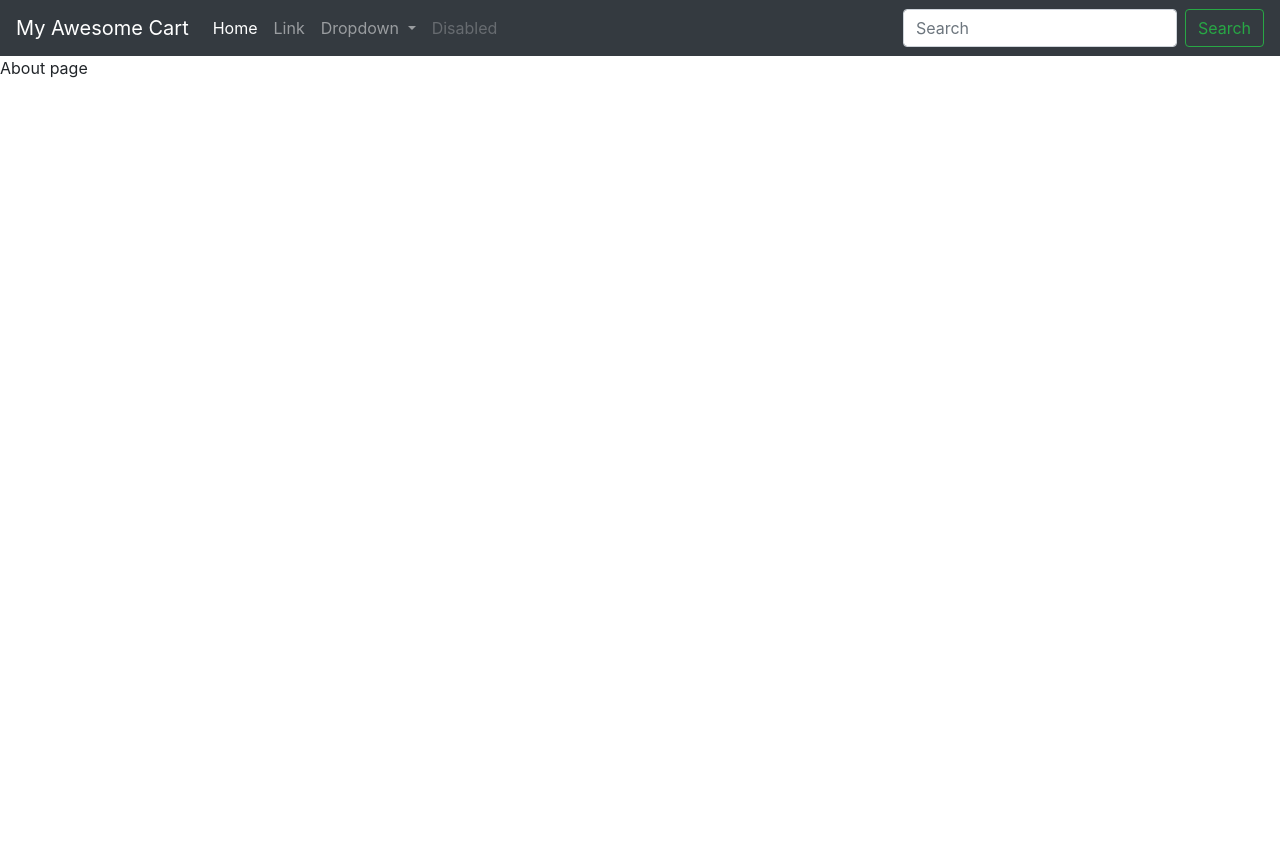
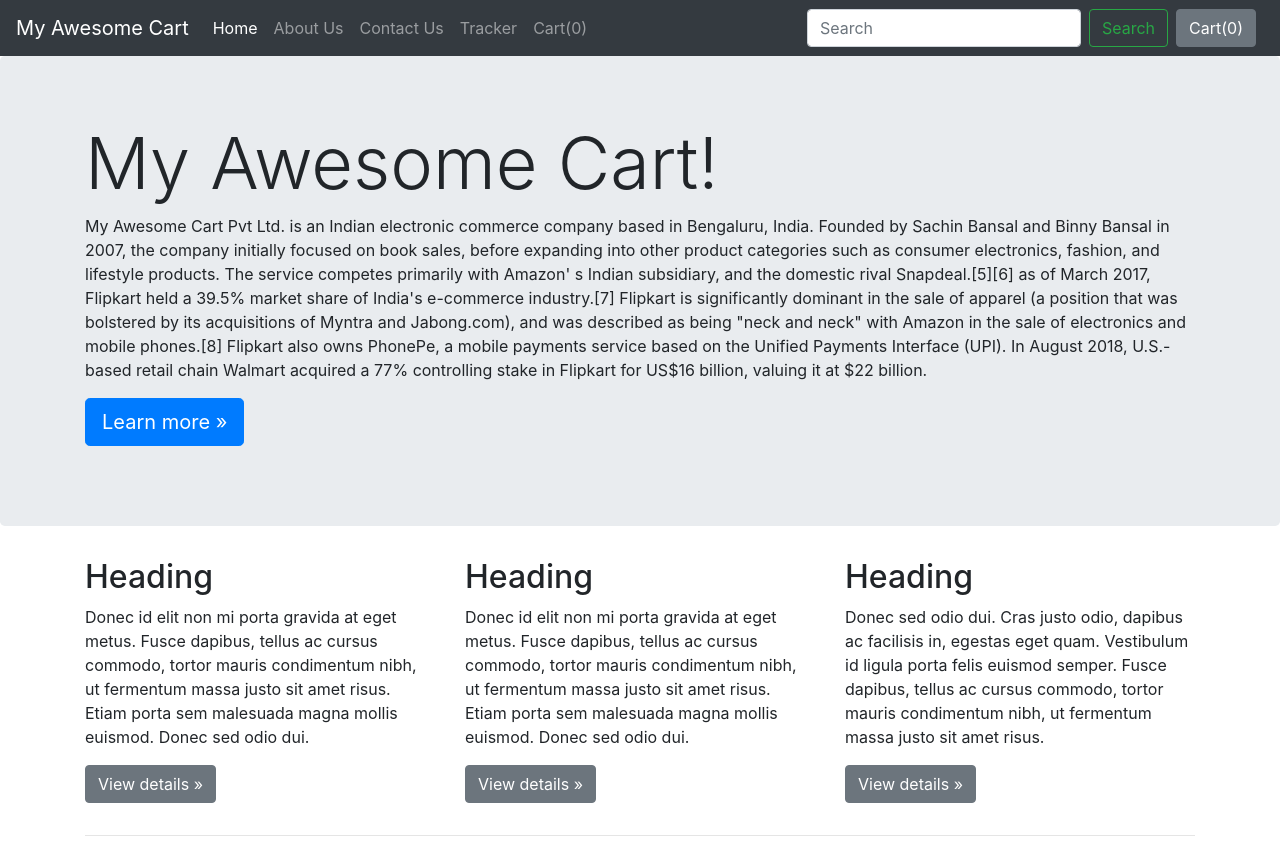
Before and after one commit to devangi2000/Radon, a Django app: page /shop/about/ in a window 1280 px wide. Before the commit the page ends 78 px from the top, so only its background shows below. Run offline with Django 3.2, Linux system fonts and the light colour scheme; some libraries are stand-ins or nearby versions.

Commit message:
Added about, checkout, product, search, tracker pages

```diff
--- a/ecom/shop/templates/shop/about.html
+++ b/ecom/shop/templates/shop/about.html
@@ -1,4 +1,54 @@
 {% extends 'shop/basic.html' %}
-{% block title %} Title of about{% endblock %}
 
-{% block body %} About page{% endblock %}
+{% block title%} About Us{% endblock %}
+{% block body %}
+
+
+
+
+<main role="main">
+
+  <!-- Main jumbotron for a primary marketing message or call to action -->
+  <div class="jumbotron">
+    <div class="container">
+      <h1 class="display-3">My Awesome Cart!</h1>
+      <p>My Awesome Cart Pvt Ltd. is an Indian electronic commerce company based in Bengaluru, India. Founded by Sachin Bansal and Binny Bansal in 2007, the company initially focused on book sales, before expanding into other product categories such as consumer electronics, fashion, and lifestyle products.
+
+The service competes primarily with Amazon' s Indian subsidiary, and the domestic rival Snapdeal.[5][6] as of March 2017, Flipkart held a 39.5% market share of India's e-commerce industry.[7] Flipkart is significantly dominant in the sale of apparel (a position that was bolstered by its acquisitions of Myntra and Jabong.com), and was described as being "neck and neck" with Amazon in the sale of electronics and mobile phones.[8] Flipkart also owns PhonePe, a mobile payments service based on the Unified Payments Interface (UPI).
+
+In August 2018, U.S.-based retail chain Walmart acquired a 77% controlling stake in Flipkart for US$16 billion, valuing it at $22 billion.</p>
+      <p><a class="btn btn-primary btn-lg" href="#" role="button">Learn more »</a></p>
+    </div>
+  </div>
+
+  <div class="container">
+    <!-- Example row of columns -->
+    <div class="row">
+      <div class="col-md-4">
+        <h2>Heading</h2>
+        <p>Donec id elit non mi porta gravida at eget metus. Fusce dapibus, tellus ac cursus commodo, tortor mauris condimentum nibh, ut fermentum massa justo sit amet risus. Etiam porta sem malesuada magna mollis euismod. Donec sed odio dui. </p>
+        <p><a class="btn btn-secondary" href="#" role="button">View details »</a></p>
+      </div>
+      <div class="col-md-4">
+        <h2>Heading</h2>
+        <p>Donec id elit non mi porta gravida at eget metus. Fusce dapibus, tellus ac cursus commodo, tortor mauris condimentum nibh, ut fermentum massa justo sit amet risus. Etiam porta sem malesuada magna mollis euismod. Donec sed odio dui. </p>
+        <p><a class="btn btn-secondary" href="#" role="button">View details »</a></p>
+      </div>
+      <div class="col-md-4">
+        <h2>Heading</h2>
+        <p>Donec sed odio dui. Cras justo odio, dapibus ac facilisis in, egestas eget quam. Vestibulum id ligula porta felis euismod semper. Fusce dapibus, tellus ac cursus commodo, tortor mauris condimentum nibh, ut fermentum massa justo sit amet risus.</p>
+        <p><a class="btn btn-secondary" href="#" role="button">View details »</a></p>
+      </div>
+    </div>
+
+    <hr>
+
+  </div> <!-- /container -->
+
+</main>
+
+
+
+
+
+{% endblock %}
--- a/ecom/shop/templates/shop/basic.html
+++ b/ecom/shop/templates/shop/basic.html
@@ -22,7 +22,7 @@
 
     <!--  navigation bar code starts here-->
     <nav class="navbar navbar-expand-lg navbar-dark bg-dark">
-        <a class="navbar-brand" href="#">My Awesome Cart</a>
+        <a class="navbar-brand" href="/shop">My Awesome Cart</a>
         <button class="navbar-toggler" type="button" data-toggle="collapse" data-target="#navbarSupportedContent"
             aria-controls="navbarSupportedContent" aria-expanded="false" aria-label="Toggle navigation">
             <span class="navbar-toggler-icon"></span>
@@ -33,29 +33,30 @@
                 <li class="nav-item active">
                     <a class="nav-link" href="#">Home <span class="sr-only">(current)</span></a>
                 </li>
+
                 <li class="nav-item">
-                    <a class="nav-link" href="#">Link</a>
+                    <a class="nav-link" href="/shop/about">About Us</a>
                 </li>
-                <li class="nav-item dropdown">
-                    <a class="nav-link dropdown-toggle" href="#" id="navbarDropdown" role="button"
-                        data-toggle="dropdown" aria-haspopup="true" aria-expanded="false">
-                        Dropdown
-                    </a>
-                    <div class="dropdown-menu" aria-labelledby="navbarDropdown">
-                        <a class="dropdown-item" href="#">Action</a>
-                        <a class="dropdown-item" href="#">Another action</a>
-                        <div class="dropdown-divider"></div>
-                        <a class="dropdown-item" href="#">Something else here</a>
-                    </div>
+
+                <li class="nav-item">
+                    <a class="nav-link" href="/shop/contact">Contact Us</a>
                 </li>
+
                 <li class="nav-item">
-                    <a class="nav-link disabled" href="#" tabindex="-1" aria-disabled="true">Disabled</a>
+                    <a class="nav-link" href="/shop/tracker">Tracker</a>
+                </li>
+
+                <li class="nav-item">
+                    <a class="nav-link" href="#">Cart(<span id="cart">0</span>)</a>
                 </li>
             </ul>
             <form class="form-inline my-2 my-lg-0">
                 <input class="form-control mr-sm-2" type="search" placeholder="Search" aria-label="Search">
                 <button class="btn btn-outline-success my-2 my-sm-0" type="submit">Search</button>
             </form>
+            <button type="button" class="btn btn-secondary mx-2" id = "popcart" data-container="body" data-toggle="popover" data-placement="bottom" data-html = "true" data-content="Bottom popover">
+              Cart(<span id="cart">0</span>)
+              </button>
         </div>
     </nav>
     {% block body %} {% endblock %}
--- /dev/null
+++ b/ecom/shop/templates/shop/checkout.html
@@ -0,0 +1,4 @@
+{% extends 'shop/basic.html' %}
+{% block title %} Checkout - My Cart {% endblock %}
+
+{% block body %} Checkout page{% endblock %}
--- /dev/null
+++ b/ecom/shop/templates/shop/contact.html
@@ -0,0 +1,4 @@
+{% extends 'shop/basic.html' %}
+{% block title %} Contact Us - My Cart {% endblock %}
+
+{% block body %} Contact page{% endblock %}
--- /dev/null
+++ b/ecom/shop/templates/shop/search.html
@@ -0,0 +1,4 @@
+{% extends 'shop/basic.html' %}
+{% block title %} Search {% endblock %}
+
+{% block body %} Search  page{% endblock %}
--- /dev/null
+++ b/ecom/shop/templates/shop/tracker.html
@@ -0,0 +1,4 @@
+{% extends 'shop/basic.html' %}
+{% block title %} Tracker {% endblock %}
+
+{% block body %} Tracker page{% endblock %}
--- a/ecom/shop/urls.py
+++ b/ecom/shop/urls.py
@@ -7,6 +7,6 @@
     path('contact/', views.contact, name='ContactUs'),
     path('tracker/', views.tracker, name='TrackingStatus'),
     path('search/', views.search, name='Search'),
-    path('productview/', views.productView, name='Search'),
+    path('products/<int:myid>', views.productView, name='Search'),
     path('checkout/', views.checkout, name='Checkout'),
 ]
--- a/ecom/shop/views.py
+++ b/ecom/shop/views.py
@@ -28,16 +28,19 @@
     return render(request, 'shop/about.html')
 
 def contact(request):
-    return HttpResponse('Contact Page')
+    # return HttpResponse('Contact Page')
+    return render(request, 'shop/contact.html')
 
 def tracker(request):
-    return HttpResponse('Tracker Page')
+    return render(request, 'shop/tracker.html')
 
 def search(request):
-    return HttpResponse('Search Page')
+    return render(request, 'shop/search.html')
 
-def productView(request):
-    return HttpResponse('Product View Page')
+def productView(request, myid):
+    # fetch product using ID
+    product = Product.objects.filter(id=myid)
+    return render(request, 'shop/prodView.html', {'product': product[0]})
 
 def checkout(request):
-    return HttpResponse('Checkout Page')
+    return render(request, 'shop/checkout.html')
```
Also changed, not shown: ecom/shop/templates/shop/index.html (+24 -25 lines), ecom/shop/templates/shop/prodView.html (added, +67 -0 lines).
